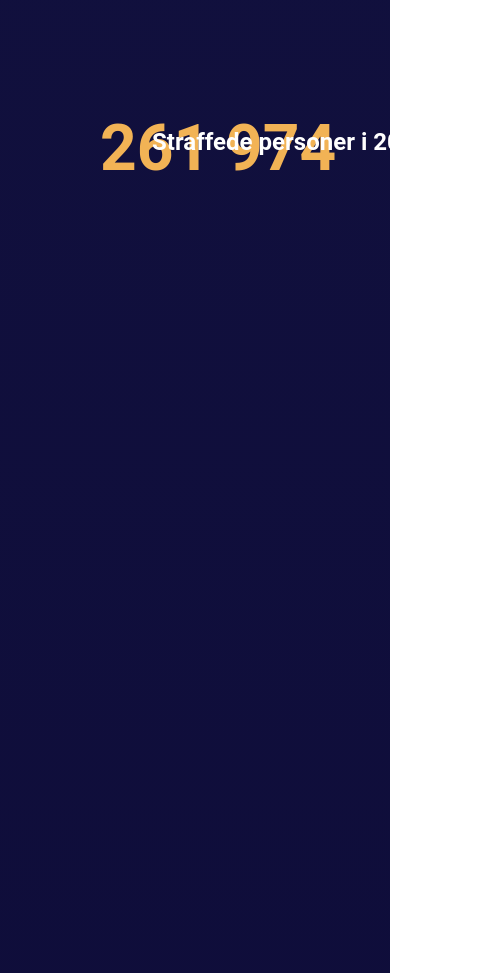
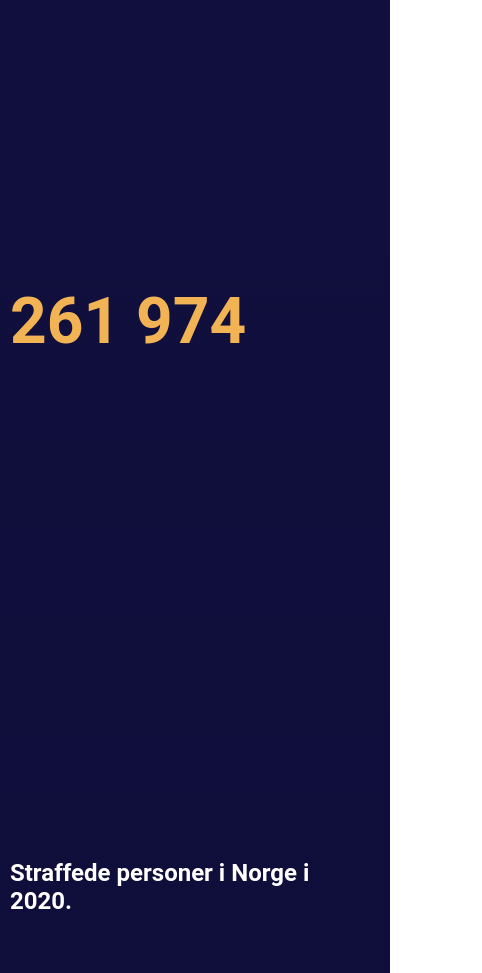
Before and after one commit to Webstep/domstol_landingpage, a Next.js app: page /Domstol in a window 390 px wide. Shown: the part 5780-6753 px from the top of the page, 482 px wide, since content can reach past the window. Built offline with nearby package versions, Linux system fonts and the light colour scheme; a web font is replaced by a local one.

Commit message:
hell yes mobile STICKY scroll

```diff
--- a/components/slides/domstol/NumberSlide/Number.module.scss
+++ b/components/slides/domstol/NumberSlide/Number.module.scss
@@ -1,5 +1,7 @@
 @use 'styles/variables.scss' as *;
 
+
+@media only screen and (min-width: 1201px) {
     .section {
         @include centerContent;
         height: 100%;
@@ -9,6 +11,7 @@
         font-weight: $font-weight-heading;
         align-items: center;
         justify-content: center;
+    }
 }
 
 
@@ -37,45 +40,42 @@
 
 @media only screen and (max-width: 1200px) {
     .section {
-        height: 300vh;
+        margin: 0;
+        min-height: 200vh;
         width: 100vw;
         font-family: $font-family-body;
         font-weight: $font-weight-heading;
-        overflow: visible;
-        position: relative;
     }
 
-    .textContainer {
-        //position: relative;
-        height: 100vh;
+
+    .number {
+        position: sticky;
+        top: 300px;
+        height: 100px;
+        left: 10px;
+        font-size: 4rem;
     }
 
     .text1 {
         width: 20.625rem;
         font-size: 1.5rem;
         position: sticky;
-        top: 350px;
-        height: 100vh;
+        top: 380px;
+        height: 50px;
+        left: 10px;
     }
 
     .text2 {
         width: 20.625rem;
         font-size: 1.5rem;
-        height: 100vh;
+        height: 100px;
         position: sticky;
-        top: 400px;
-    }
-
-    .number {
-        position: sticky;
-        top: 300px;
-        height: 100vh;
-        left: 100px;
-        font-size: 4rem;
+        top: 450px;
+        left: 10px;
     }
 
     .extraheight {
-        height: 1000px;
+        height: 500px;
         width: 100vw;
     }
 
--- a/components/slides/domstol/NumberSlide/NumberSlide.tsx
+++ b/components/slides/domstol/NumberSlide/NumberSlide.tsx
@@ -31,6 +31,9 @@ const NumberSlide = () => {
     return (
         <section className={styles.section}>
 
+            <div className={styles.extraheight}></div>
+            <div className={styles.extraheight}></div>
+
             <motion.span ref={ref} className={styles.number}
                 initial={{
                     color: '#ffffff',
@@ -50,17 +53,27 @@ const NumberSlide = () => {
             >
                 {number.toLocaleString('no')}
             </motion.span>
+            <div className={styles.extraheight}></div>
 
-            <motion.div
-                className={styles.textContainer}
+            <motion.span
+
                 initial={{ opacity: 0 }}
                 whileInView={{ opacity: 1 }}
-                transition={{ duration: 1, delay: 3 }}
+                transition={{ duration: 1, delay: 1 }}
                 viewport={{ once: false }}
             >
-                <p className={styles.text1}>Straffede personer i 2020.</p>
+                <p className={styles.text1}>Straffede personer i Norge i 2020.</p>
+            </motion.span>
+            <div className={styles.extraheight}></div>
+            <motion.span
+
+                initial={{ opacity: 0 }}
+                whileInView={{ opacity: 1 }}
+                transition={{ duration: 1, delay: 1 }}
+                viewport={{ once: false }}
+            >
                 <p className={styles.text2}>Det krever å holde tunga rett i munnen. Og et system som er pålitelig.</p>
-            </motion.div>
+            </motion.span>
             <div className={styles.extraheight}></div>
 
         </section>
```
Lines whose indentation alone changed are shown as unchanged.
